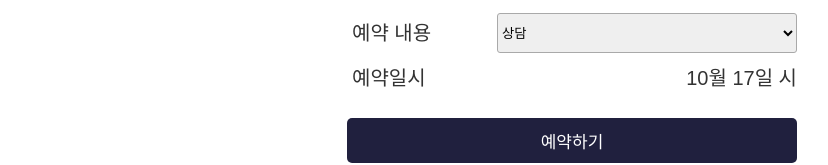
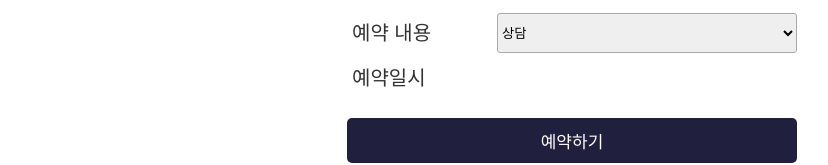
Before and after one commit to seyoung97/preonboarding-lululab, a React (Vite) app: page /reservationform/1 in a window 1280 px wide. Shown: the part 438-603 px from the top of the page, without its empty margins (68-896 px from the left). Built offline with nearby package versions, Linux system fonts and the light colour scheme.

Commit message:
feature: url에 예약일자 저장

```diff
--- a/src/components/ReservationList/MonthList.jsx
+++ b/src/components/ReservationList/MonthList.jsx
@@ -9,18 +9,20 @@ import SelectTime from './SelectTime';
 
 import 'react-calendar/dist/Calendar.css';
 
-const MonthList = ({ value, onChange, reservationTime }) => {
+const MonthList = ({ value, onChange, reservationTime, limit }) => {
   const navigate = useNavigate();
+  const [selectedMonth, setSelectedMonth] = useState('');
   const [selectedTime, setSelectedTime] = useState('');
 
   const handleTimeClick = e => {
+    setSelectedMonth((value.getMonth() + 1).toString());
     setSelectedTime(reservationTime[e.target.id].time);
   };
   console.log(selectedTime);
 
   const handleReservationClick = () => {
     if (selectedTime) {
-      navigate(`/reservationform/selectedtime?${selectedTime}`);
+      navigate(`/reservationform/selectedtime?${selectedMonth}월${limit}일${selectedTime}시`);
     }
   };
 
--- a/src/pages/ReservaionList.jsx
+++ b/src/pages/ReservaionList.jsx
@@ -31,6 +31,7 @@ const ReservationList = () => {
         value={value}
         onChange={onChange}
         reservationTime={reservationTime}
+        limit={limit}
       />
     </section>
   );
--- a/src/pages/ReservationForm.jsx
+++ b/src/pages/ReservationForm.jsx
@@ -4,6 +4,7 @@ import { mainColor, layout } from '../theme';
 
 const ReservationForm = () => {
   const location = useLocation();
+  const reservatedTime = location.search.slice(1, 13);
 
   return (
     <Section>
@@ -26,7 +27,7 @@ const ReservationForm = () => {
       </div>
 
       <div className='date'>
-        예약일시<span>10월 17일 {location.search}시</span>
+        예약일시<span>{reservatedTime}</span>
       </div>
       <button>예약하기</button>
     </Section>
```
